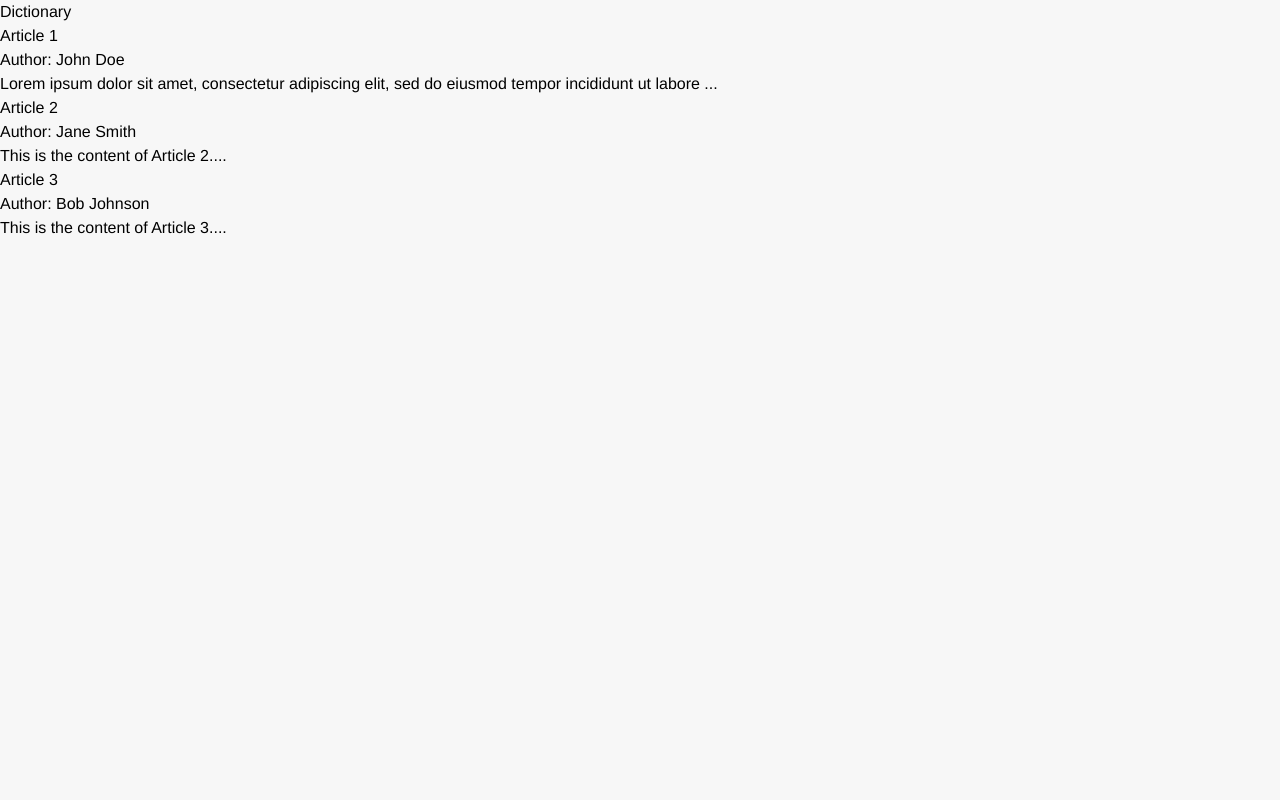
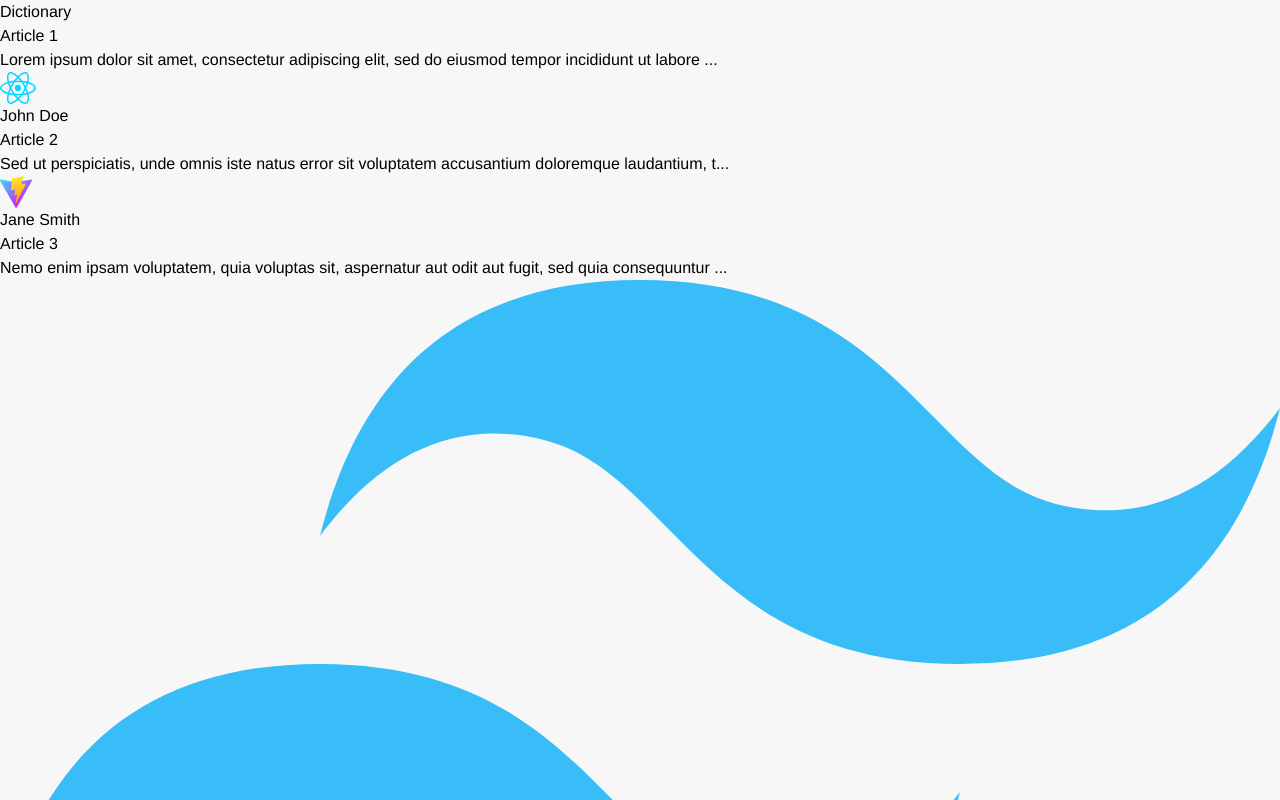
Before and after one commit to abfar481/BPJPH-Wikia, a React (Vite) app: page / in a window 1280 px wide. Shown: the top 800 px of the page. Built offline with nearby package versions, Linux system fonts and the light colour scheme.

Commit message:
styled according to desired theme

```diff
--- a/src/components/Article.jsx
+++ b/src/components/Article.jsx
@@ -15,7 +15,7 @@ const Article = () => {
     return <div> Article not found. </div>
   }
 
-  const { title, content, author } = article
+  const { title, content, author, img } = article
 
   return (
     <div className="min-h-screen flex items-center justify-center">
@@ -23,9 +23,18 @@ const Article = () => {
         <h2 className="text-3xl font-bold mb-4 tracking-widest">
           {title}
         </h2>
-        <p className="text-gray-600 mb-2">
-          {`Author: ${author}`}
-        </p>
+        {img && (
+          <div className="mb-4 flex items-center">
+            <img
+              src={img}
+              alt={`Profile of ${author}`}
+              className="w-8 h-8 rounded-full mr-2"
+            />
+            <span className="text-gray-600 font-medium">
+              {author}
+            </span>
+          </div>
+        )}
         <div className="border-t border-gray-300 pt-4">
           <p className="text-gray-800">
             {content}
--- a/src/data/articles.json
+++ b/src/data/articles.json
@@ -3,18 +3,21 @@
       "id": 1,
       "title": "Article 1",
       "content": "Lorem ipsum dolor sit amet, consectetur adipiscing elit, sed do eiusmod tempor incididunt ut labore et dolore magna aliqua. Ut enim ad minim veniam, quis nostrud exercitation ullamco laboris nisi ut aliquip ex ea commodo consequat. Duis aute irure dolor in reprehenderit in voluptate velit esse cillum dolore eu fugiat nulla pariatur. Excepteur sint occaecat cupidatat non proident, sunt in culpa qui officia deserunt mollit anim id est laborum.",
-      "author": "John Doe"
+      "author": "John Doe",
+      "img": "/src/assets/react.svg"
     },
     {
       "id": 2,
       "title": "Article 2",
-      "content": "This is the content of Article 2.",
-      "author": "Jane Smith"
+      "content": "Sed ut perspiciatis, unde omnis iste natus error sit voluptatem accusantium doloremque laudantium, totam rem aperiam eaque ipsa, quae ab illo inventore veritatis et quasi architecto beatae vitae dicta sunt, explicabo.",
+      "author": "Jane Smith",
+      "img": "/public/vite.svg"
     },
     {
       "id": 3,
       "title": "Article 3",
-      "content": "This is the content of Article 3.",
-      "author": "Bob Johnson"
+      "content": "Nemo enim ipsam voluptatem, quia voluptas sit, aspernatur aut odit aut fugit, sed quia consequuntur magni dolores eos, qui ratione voluptatem sequi nesciunt, neque porro quisquam est, qui dolorem ipsum, quia dolor sit amet consectetur adipisci[ng] velit, sed quia non numquam [do] eius modi tempora inci[di]dunt, ut labore et dolore magnam aliquam quaerat voluptatem.",
+      "author": "Bob Johnson",
+      "img": "/src/assets/tailwind.svg"
     }
   ]
--- a/src/routes/Dictionary.jsx
+++ b/src/routes/Dictionary.jsx
@@ -23,7 +23,7 @@ const Dictionary = () => {
 
 const ArticleCard = ({ article }) => {
 
-  const { id, title, content, author } = article
+  const { id, title, content, author, img } = article
 
   return (
     <Link to={`/article/${id}`}>
@@ -31,12 +31,21 @@ const ArticleCard = ({ article }) => {
         <h2 className="text-xl font-semibold mb-2 tracking-widest">
           {title}
         </h2>
-        <p className="text-gray-600 mb-1">
-          {`Author: ${author}`}
-        </p>
         <p className="text-gray-800">
           {`${content.substring(0, 100)}...`}
         </p>
+        {img && (
+          <div className="mt-4 flex items-center">
+            <img
+              src={img}
+              alt={`Profile of ${author}`}
+              className="w-8 h-8 rounded-full mr-2"
+            />
+            <span className="text-gray-600 font-medium">
+              {author}
+            </span>
+          </div>
+        )}
       </div>
     </Link>
   )
```
Also changed, not shown: src/assets/tailwind.svg (added).
